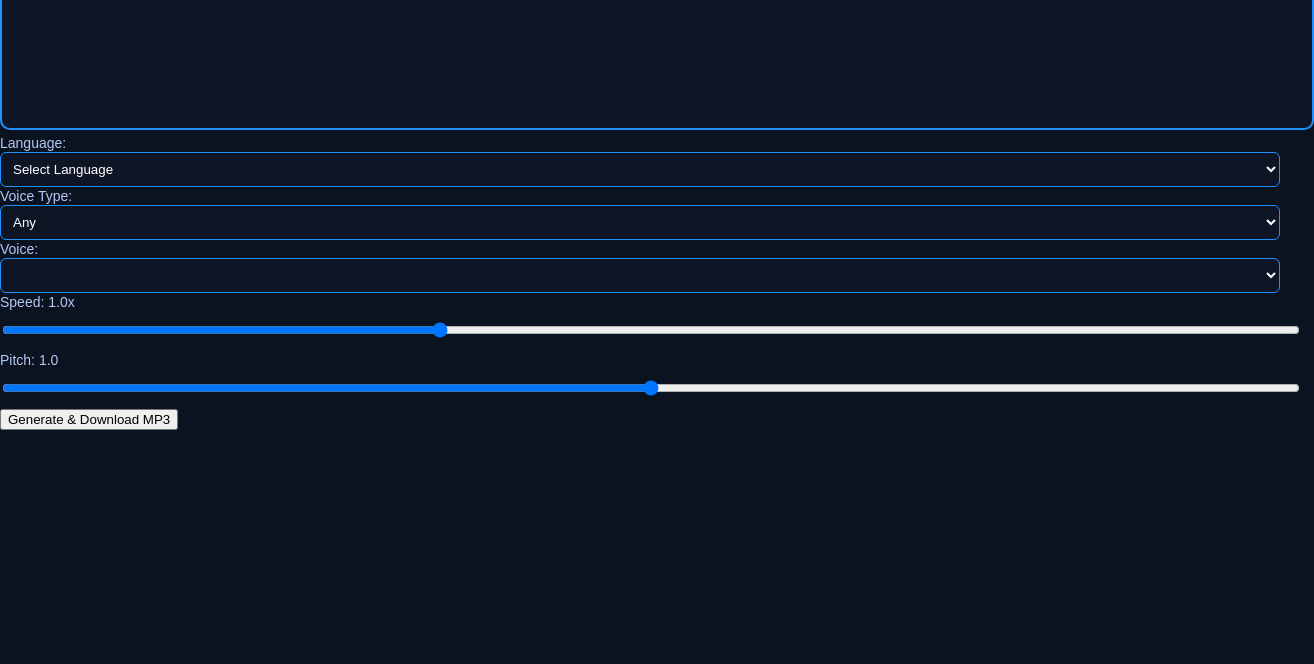
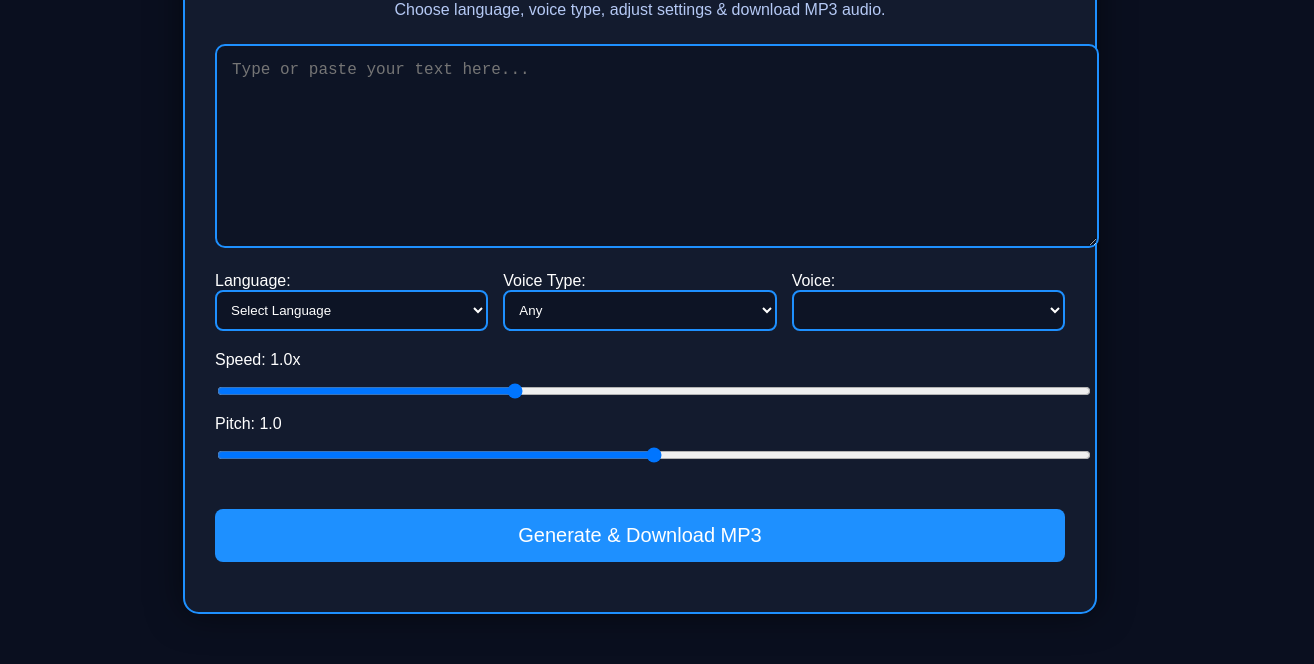
Before and after one commit to isunnyco-png/text-to-speach-tool-online, a plain HTML site: page index.html in a window 1280 px wide. Shown: the part 151-815 px from the top of the page, 1314 px wide, since content can reach past the window. Drawn offline with Linux system fonts and the light colour scheme.

Commit message:
Update style.css

```diff
--- a/style.css
+++ b/style.css
@@ -1,86 +1,73 @@
 body {
   margin: 0;
-    background: #0b1220;
+  background: #0A0F1F;
   font-family: Arial, sans-serif;
   color: white;
 }
-
-.app-container {
+.container {
   width: 90%;
-    max-width: 750px;
-    margin: 40px auto;
-    background: #141b2d;
+  max-width: 850px;
+  margin: 50px auto;
+  background: #131b2e;
   padding: 30px;
   border-radius: 16px;
-    box-shadow: 0 0 25px rgba(0,0,0,0.4);
   border: 2px solid #1e90ff;
+  box-shadow: 0 0 35px rgba(0,0,0,0.5);
 }
-
 h1 {
-    margin: 0 0 8px 0;
-    font-size: 32px;
   text-align: center;
+  font-size: 30px;
   color: #1e90ff;
+  margin-bottom: 8px;
 }
-
-.tagline {
+.sub {
   text-align: center;
   color: #b5c9f5;
-    margin-bottom: 20px;
+  margin-bottom: 25px;
 }
-
 textarea {
   width: 100%;
-    height: 160px;
-    background: #0e1525;
-    border: 2px solid #1e90ff;
+  height: 170px;
   border-radius: 10px;
   padding: 15px;
+  background: #0d1425;
+  color: white;
+  border: 2px solid #1e90ff;
   font-size: 16px;
+}
+.select-row {
+  display: grid;
+  grid-template-columns: repeat(3, 1fr);
+  gap: 15px;
+  margin: 20px 0;
+}
+select, input[type="range"] {
+  width: 100%;
+  background: #0d1425;
+  border: 2px solid #1e90ff;
+  border-radius: 8px;
+  padding: 10px;
   color: white;
-    resize: none;
 }
-
-.controls-grid {
-    display: grid;
-    grid-template-columns: repeat(3,1fr);
-    gap: 15px;
+.range-panel {
   margin-top: 20px;
 }
-
-label {
-    font-size: 14px;
-    color: #b5c9f5;
-}
-
-input[type="range"], select {
+.btn {
   width: 100%;
-    padding: 8px;
-    background: #0e1525;
-    border: 1px solid #1e90ff;
-    border-radius: 6px;
-    color: white;
-}
-
-.btn-generate {
-    width: 100%;
+  margin-top: 30px;
+  padding: 15px;
+  font-size: 20px;
   background: #1e90ff;
   border: none;
   color: white;
-    padding: 15px;
-    font-size: 18px;
-    margin-top: 25px;
   border-radius: 8px;
   cursor: pointer;
 }
-
-.btn-generate:hover {
+.btn:hover {
   background: #1676cc;
 }
-
 #statusMsg {
   margin-top: 20px;
-    font-size: 14px;
-    color: #5bd1ff;
   text-align: center;
+  color: #4fe4ff;
 }
```
Lines whose indentation alone changed are shown as unchanged.
